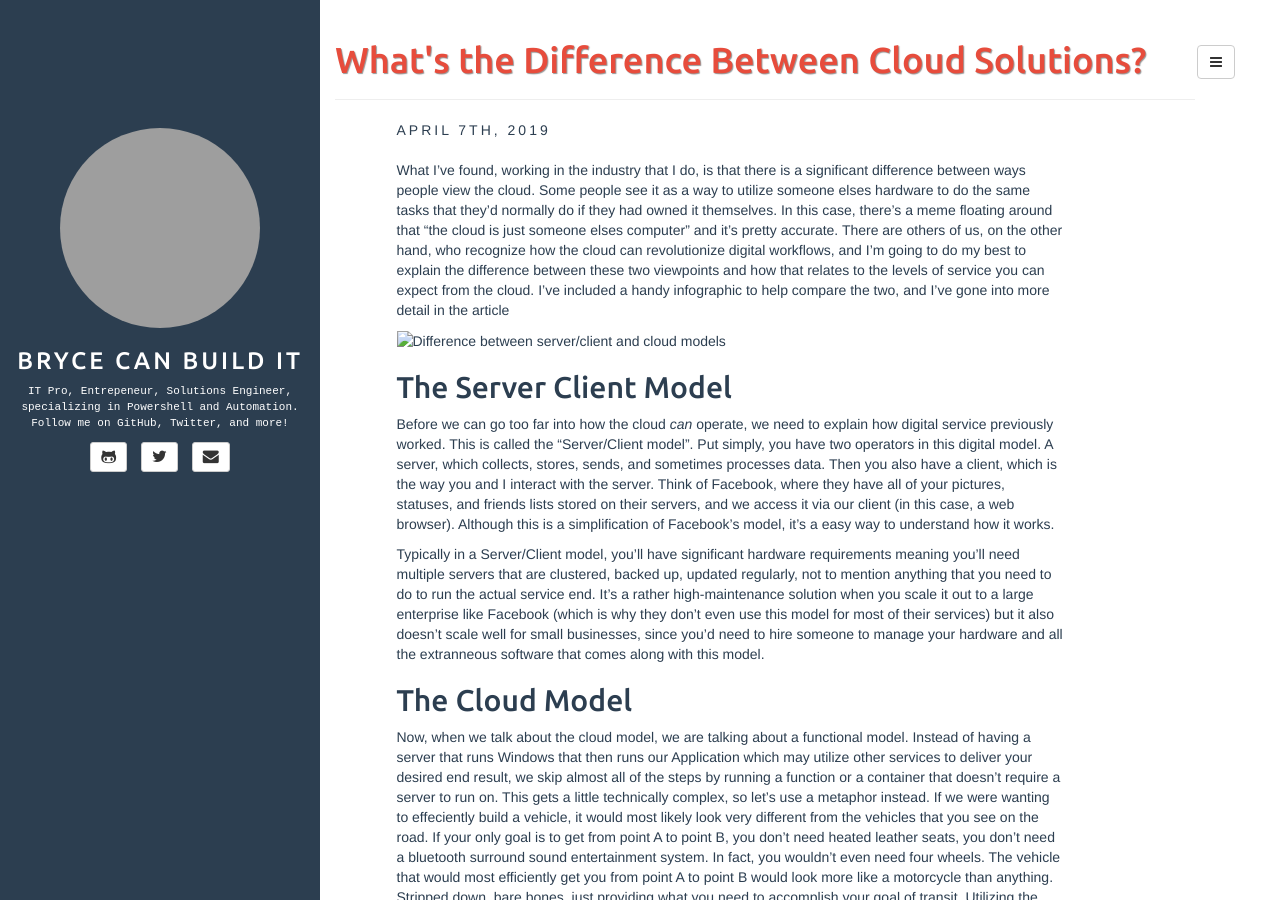
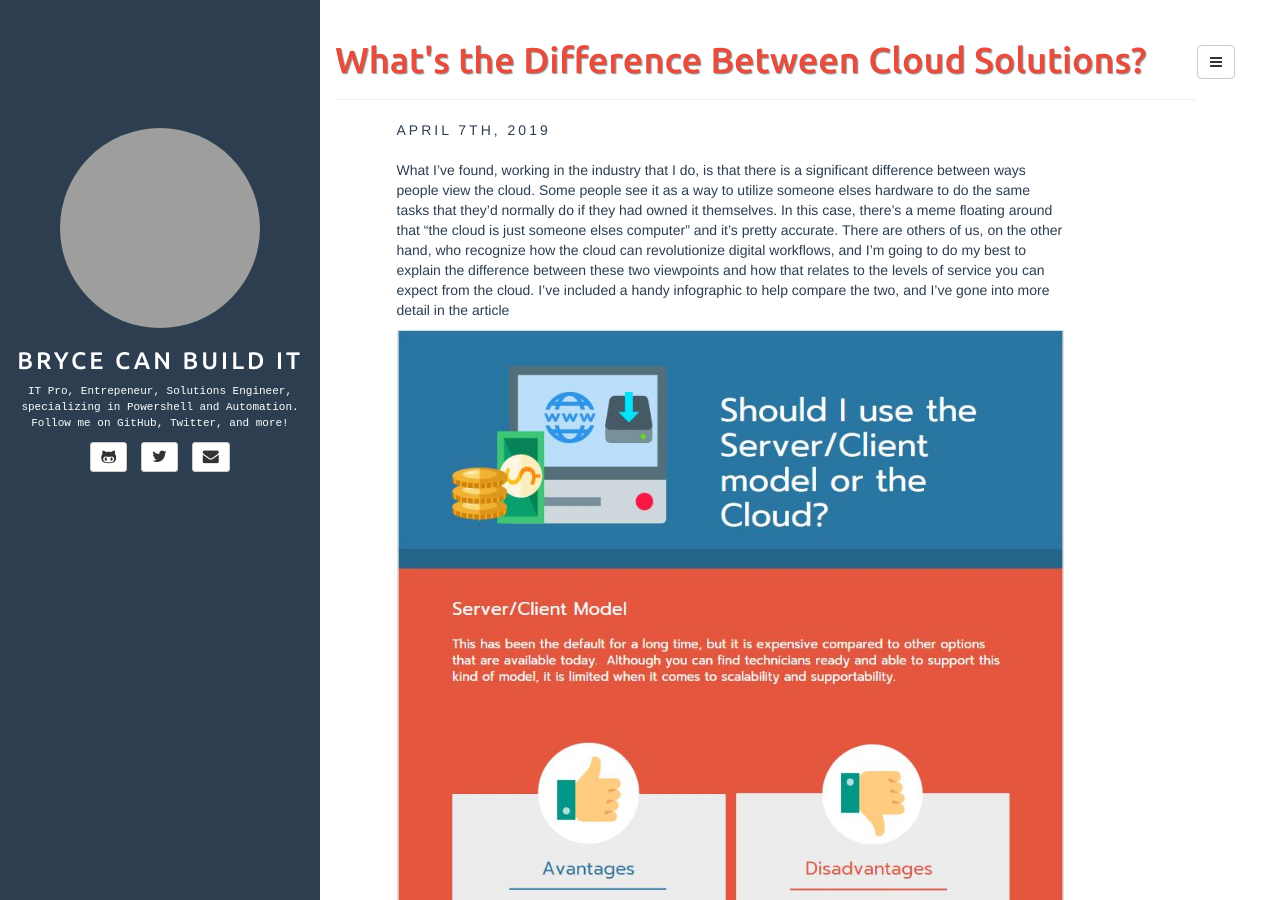
Before and after one commit to mcdonaldbm/mcdonaldbm.github.io, a Jekyll site: the page built from _posts/2019-04-07-Difference-Between-Cloud-Solutions.md, in a window 1280 px wide and 900 px high. Built offline with Jekyll 4.4.1, drawn with Linux system fonts in a browser that asks for light colours; grey boxes are pictures that could not be loaded.

Commit message:
fixing infographic again

```diff
--- a/_posts/2019-04-07-Difference-Between-Cloud-Solutions.md
+++ b/_posts/2019-04-07-Difference-Between-Cloud-Solutions.md
@@ -8,7 +8,7 @@ tags: entrepeneurship, business, startup, automation
 
 What I've found, working in the industry that I do, is that there is a significant difference between ways people view the cloud.  Some people see it as a way to utilize someone elses hardware to do the same tasks that they'd normally do if they had owned it themselves.  In this case, there's a meme floating around that "the cloud is just someone elses computer" and it's pretty accurate.  There are others of us, on the other hand, who recognize how the cloud can revolutionize digital workflows, and I'm going to do my best to explain the difference between these two viewpoints and how that relates to the levels of service you can expect from the cloud.  I've included a handy infographic to help compare the two, and I've gone into more detail in the article
 
-![Difference between server/client and cloud models](images\server_vs_cloud_infographic.jpg)
+![Difference between server/client and cloud models](/images/server_vs_cloud_infographic.jpg)
 
 ## The Server Client Model
 
```
